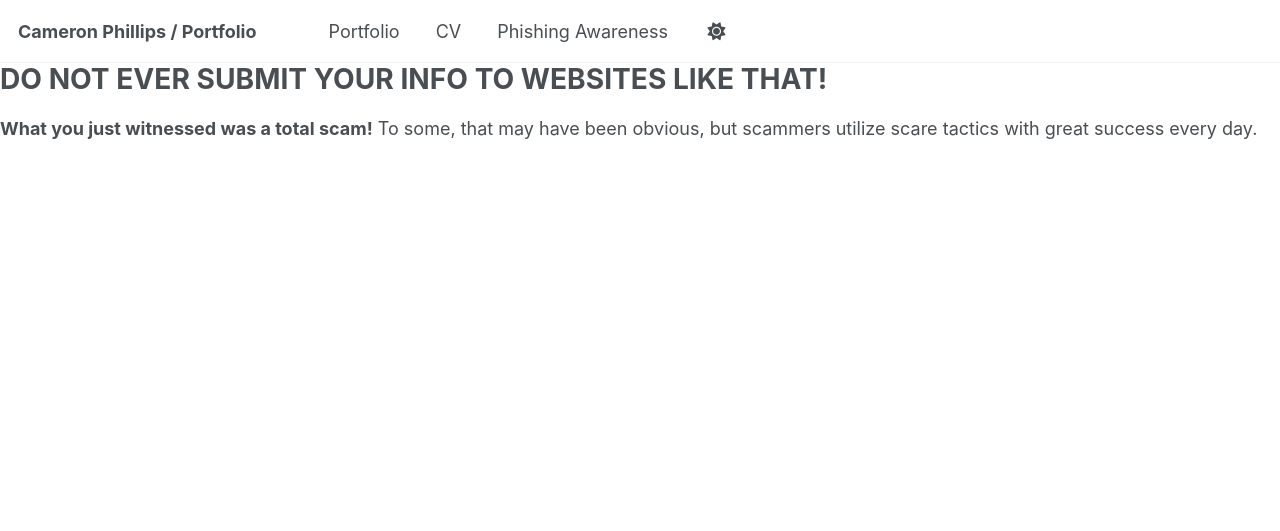
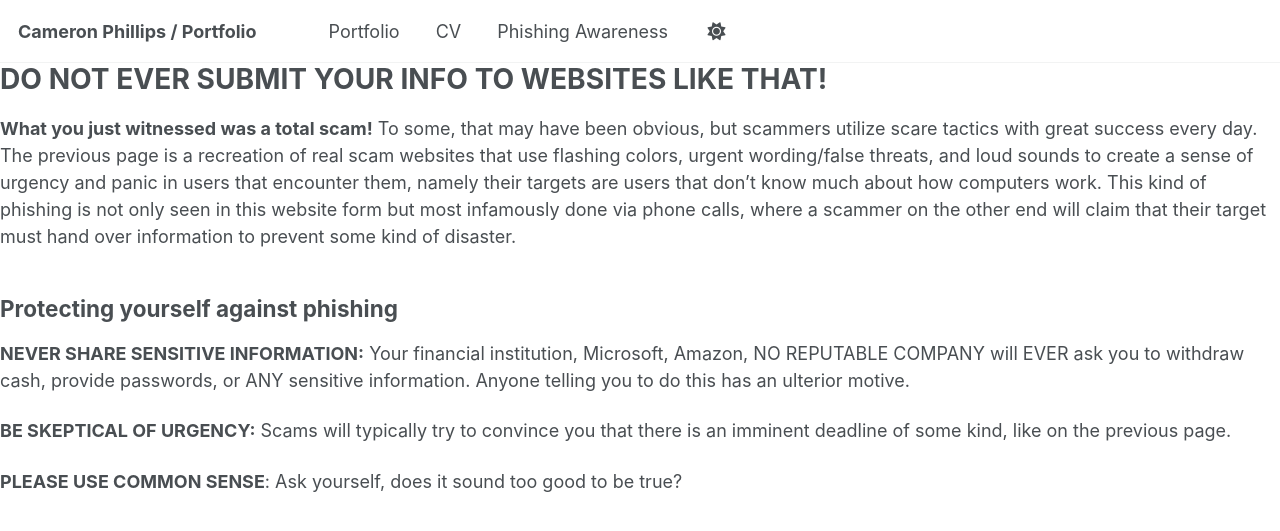
Before and after one commit to phillipsc2/portfolio-phillipsc2, a Jekyll site: the page built from _pages/awareness-info.md, in a window 1280 px wide. Shown: the top 531 px of the page. Built offline with Jekyll 4.4.1, drawn with Linux system fonts in a browser that asks for light colours.

Commit message:
Update awareness-info.md

```diff
--- a/_pages/awareness-info.md
+++ b/_pages/awareness-info.md
@@ -4,4 +4,11 @@ permalink: /awareness-info/
 author_profile: false
 ---
 <h1>DO NOT EVER SUBMIT YOUR INFO TO WEBSITES LIKE THAT!</h1>
-<strong>What you just witnessed was a total scam!</strong> To some, that may have been obvious, but scammers utilize scare tactics with great success every day.
+<strong>What you just witnessed was a total scam!</strong> To some, that may have been obvious, but scammers utilize scare tactics with great success every day. The previous page is a recreation of real scam websites that use flashing colors, urgent wording/false threats, and loud sounds to create a sense of urgency and panic in users that encounter them, namely their targets are users that don't know much about how computers work. This kind of phishing is not only seen in this website form but most infamously done via phone calls, where a scammer on the other end will claim that their target must hand over information to prevent some kind of disaster.
+
+<h2>Protecting yourself against phishing</h2>
+<strong>NEVER SHARE SENSITIVE INFORMATION:</strong> Your financial institution, Microsoft, Amazon, NO REPUTABLE COMPANY will EVER ask you to withdraw cash, provide passwords, or ANY sensitive information. Anyone telling you to do this has an ulterior motive.
+
+<strong>BE SKEPTICAL OF URGENCY:</strong> Scams will typically try to convince you that there is an imminent deadline of some kind, like on the previous page.
+
+<strong>PLEASE USE COMMON SENSE</strong>: Ask yourself, does it sound too good to be true?
```
